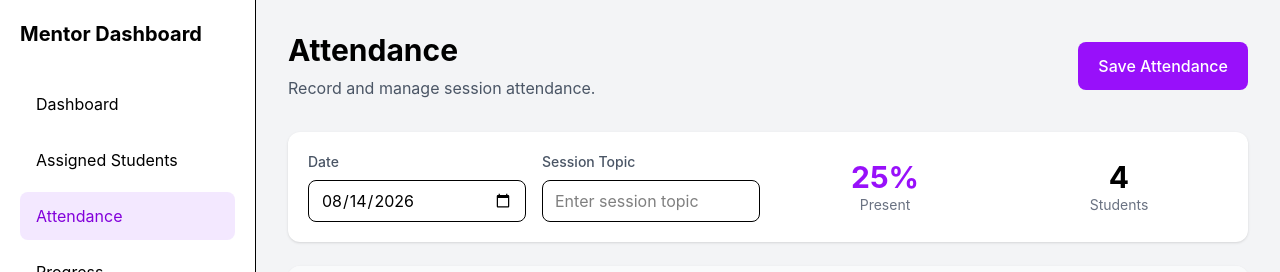
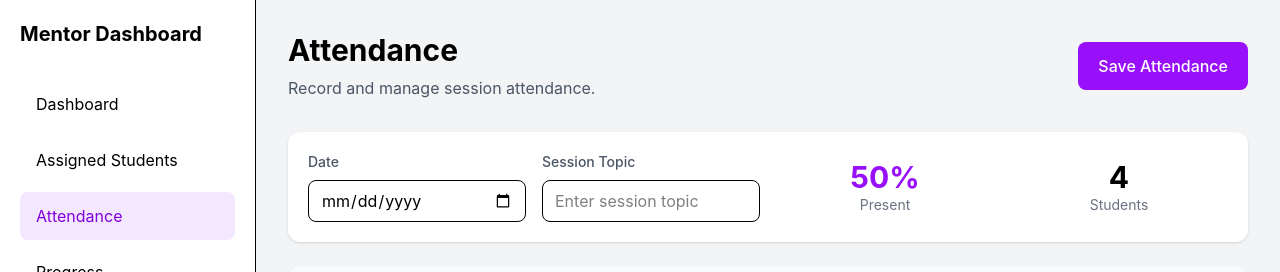
Before and after one commit to Rihla-V-Bootcamp-Management-System/Bootcamp_Management_System, a React app in the folder frontend/: page / in a window 1280 px wide. Both pictures are taken after a click on the button "Attendance". Shown: the top 272 px of the page. Built offline with nearby package versions, Linux system fonts and the light colour scheme; the HTML template or start-up script is replaced by a standard one.

Commit message:
complete mentor attendance and progress work

```diff
--- a/frontend/src/components/mentor/Attendance.jsx
+++ b/frontend/src/components/mentor/Attendance.jsx
@@ -1,4 +1,4 @@
-import { useState } from "react"
+import { useState } from "react";
 function Attendance() {
   const [students, setStudents] = useState([
     {
@@ -25,7 +25,10 @@ function Attendance() {
         attendance: 80,
         status: "Excused",
     },
-  ])
+  ]);
+  const [date, setDate] = useState("");
+  const [topic, setTopic] = useState("");
+
   const updateStatus = (id, status) => {
     setStudents(
       students.map((student) =>
@@ -33,14 +36,26 @@ function Attendance() {
           ? { ...student, status }
           : student
       )
-    )
-  }
+    );
+  };
   const presentCount = students.filter(
-    (student) => student.status === "Present"
+    (student) =>
+        student.status === "Present" ||
+        student.status === "Late"
   ).length
   const attendanceRate = Math.round(
     (presentCount / students.length) * 100
-  )
+  );
+  const saveAttendance = () => {
+    const attendanceData = {
+        date: date,
+        topic: topic,
+        students: students,
+    };
+    console.log("Attendance saved:", attendanceData);
+    alert("Attendance saved successfully!");
+  };
+
   return (
     <div>
       <div className="mb-8 flex items-center justify-between">
@@ -50,9 +65,12 @@ function Attendance() {
             Record and manage session attendance.
           </p>
         </div>
-        <button className="rounded-lg bg-purple-600 px-5 py-3 font-medium text-white hover:bg-purple-700">
-          Save Attendance
+        <button
+        onClick={saveAttendance}
+        className="rounded-lg bg-purple-600 px-5 py-3 font-medium text-white hover:bg-purple-700">
+            Save Attendance
         </button>
+
       </div>
       <div className="mb-6 grid grid-cols-1 gap-4 rounded-xl bg-white p-5 shadow md:grid-cols-4">
         <div>
@@ -61,7 +79,8 @@ function Attendance() {
           </label>
           <input
             type="date"
-            defaultValue="2026-08-14"
+            value={date}
+            onChange={(e) => setDate(e.target.value)}
             className="w-full rounded-lg border px-3 py-2"/>
         </div>
 
@@ -72,6 +91,8 @@ function Attendance() {
           <input
             type="text"
             placeholder="Enter session topic"
+            value={topic}
+            onChange={(e) => setTopic(e.target.value)}
             className="w-full rounded-lg border px-3 py-2"/>
         </div>
 
@@ -183,6 +204,6 @@ function Attendance() {
         ))}
       </div>
     </div>
-  )
+  );
 }
 export default Attendance
```
Also changed, not shown: frontend/src/components/mentor/Progress.jsx (added).
